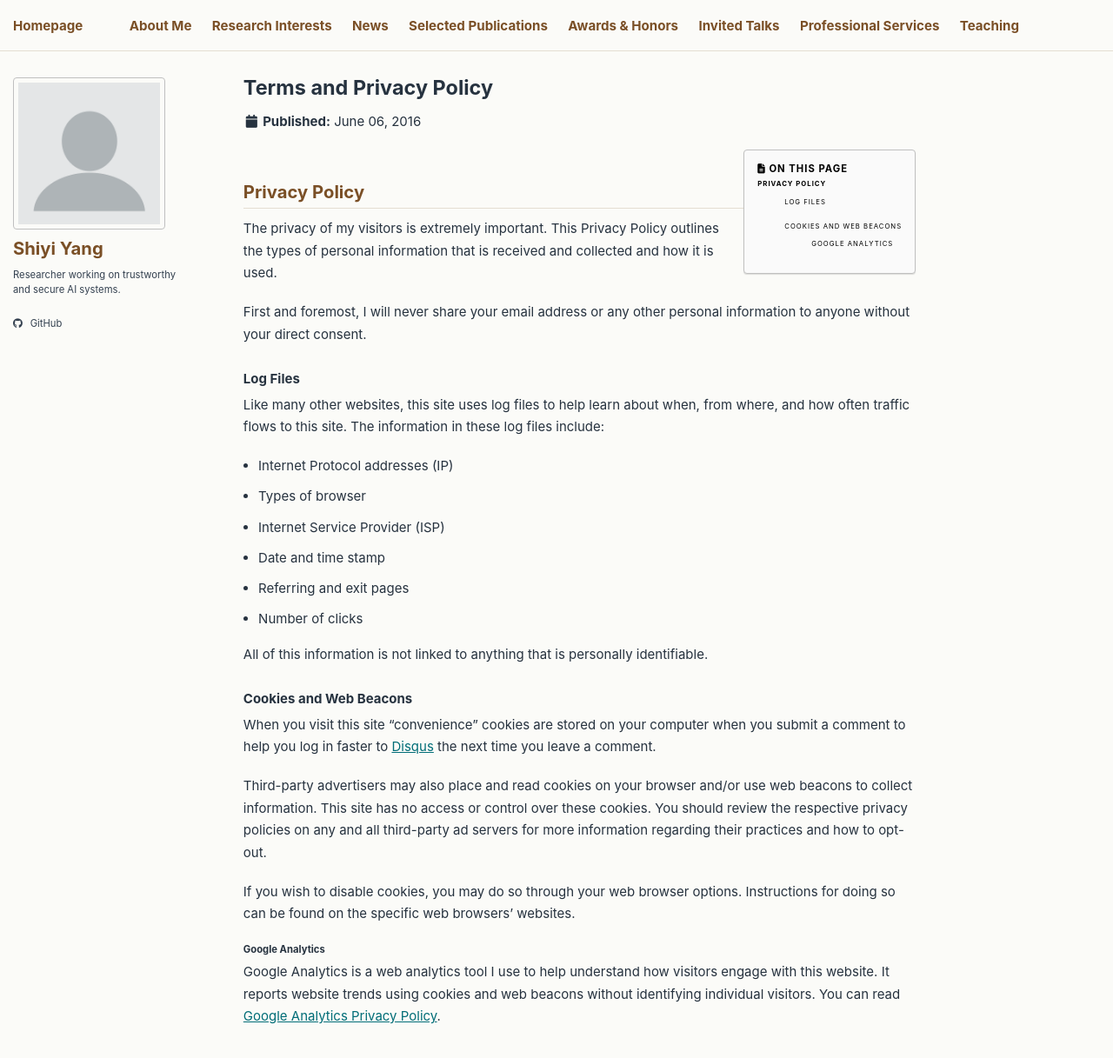
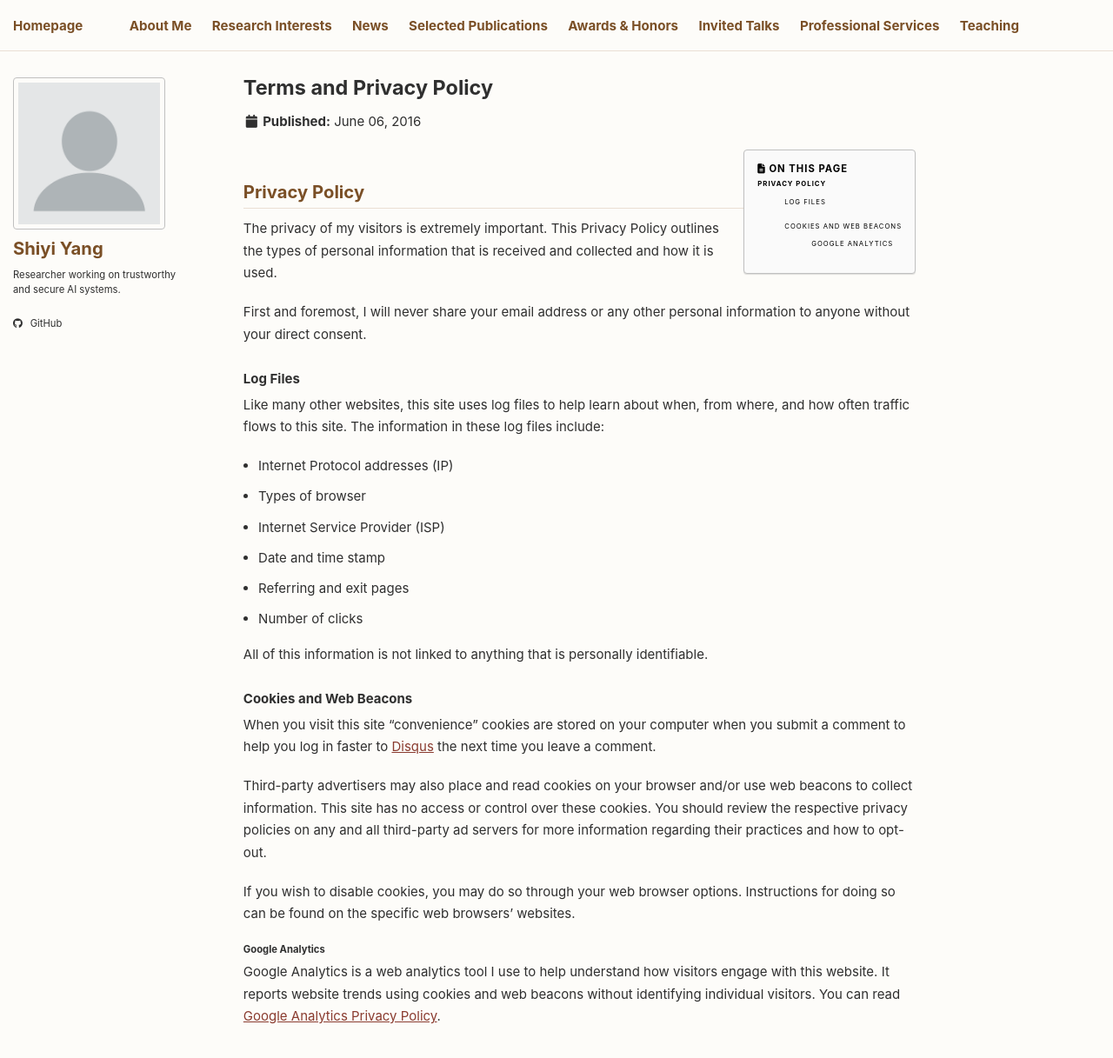
Before and after one commit to shiyiyang-ai/shiyiyang-ai.github.io, a Jekyll site: the page built from _pages/terms.md, in a window 1280 px wide and 1224 px high. Shown: the top 1217 px of the window at 87% size. Built offline with Jekyll 4.4.1, drawn with Linux system fonts in a browser that asks for light colours; a script bundle is joined from its source files by our own code; library files that are not in the unit come from our copies.

Commit message:
Update homepage color palette

```diff
--- a/assets/css/main.scss
+++ b/assets/css/main.scss
@@ -46,9 +46,9 @@
 body {
   font-size: 15px;
   line-height: 1.7;
-  color: #26323f;
+  color: #2f2f2f;
   font-family: -apple-system, BlinkMacSystemFont, "Segoe UI", "Helvetica Neue", Arial, sans-serif;
-  background: #fbfbf8;
+  background: #fdfcf9;
   margin-bottom: 0 !important;
   padding-bottom: 0 !important;
 }
@@ -58,11 +58,11 @@
 .greedy-nav,
 .greedy-nav button,
 .greedy-nav .hidden-links {
-  background: #fbfbf8;
+  background: #fdfcf9;
 }
 
 .masthead::after {
-  background: #e4ded2;
+  background: #eadfd4;
 }
 
 .greedy-nav a,
@@ -79,29 +79,30 @@
 
 .masthead__menu-item.selected a,
 .masthead__menu-item.selected a:hover {
-  border-bottom-color: #7a4f26;
+  color: #8a3b2f;
+  border-bottom-color: #8a3b2f;
 }
 
 .greedy-nav .visible-links a:before {
-  background: #7a4f26;
+  background: #8a3b2f;
 }
 
 .greedy-nav .hidden-links {
-  border-color: #e4ded2;
+  border-color: #eadfd4;
   box-shadow: 0 8px 22px rgba(38, 50, 63, 0.14);
 }
 
 .greedy-nav .hidden-links a:hover {
-  color: #7a4f26;
-  background: #f1ece3;
+  color: #8a3b2f;
+  background: #f4ece6;
 }
 
 .greedy-nav .hidden-links:before {
-  border-color: #e4ded2 transparent;
+  border-color: #eadfd4 transparent;
 }
 
 .greedy-nav .hidden-links:after {
-  border-color: #fbfbf8 transparent;
+  border-color: #fdfcf9 transparent;
 }
 
 #main {
@@ -117,7 +118,7 @@
   margin-top: 1.8em;
   padding-bottom: 0.3em;
   color: #7a4f26;
-  border-bottom: 1px solid #e4ded2;
+  border-bottom: 1px solid #eadfd4;
   font-size: 1.35em;
 }
 
@@ -126,7 +127,7 @@
 }
 
 .page__content a {
-  color: #006d77;
+  color: #8a3b2f;
 }
 
 .page__content strong {
@@ -147,7 +148,7 @@
 
 .author__content,
 .author__urls-wrapper {
-  color: #344150;
+  color: #2f2f2f;
 }
 
 .author__name {
```
